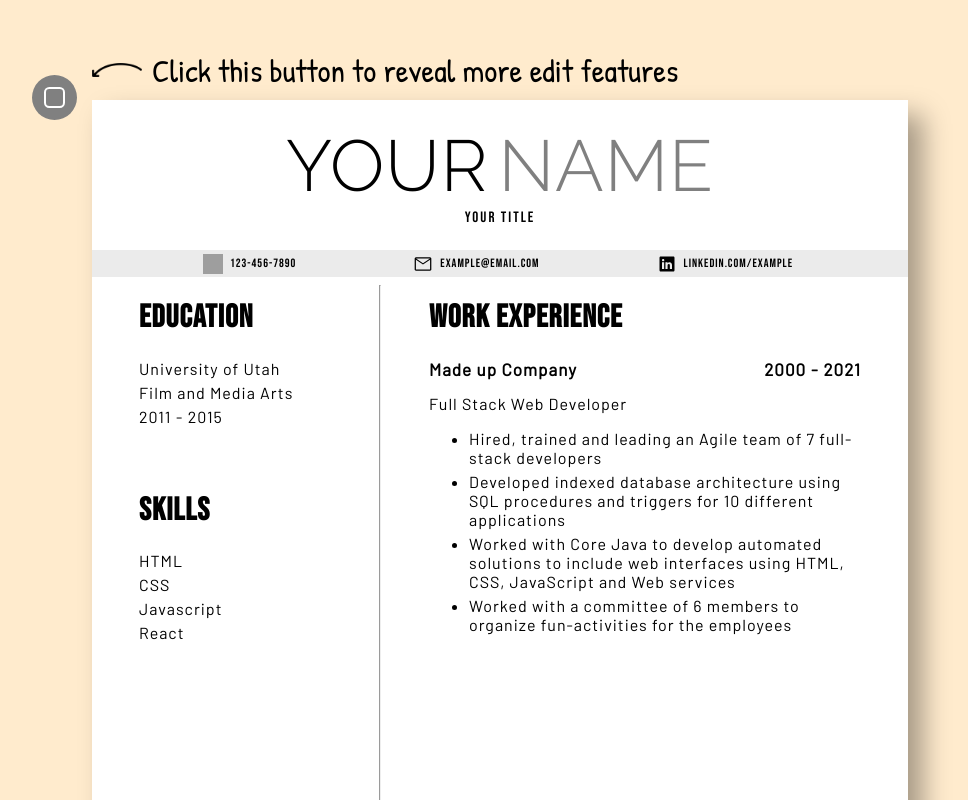
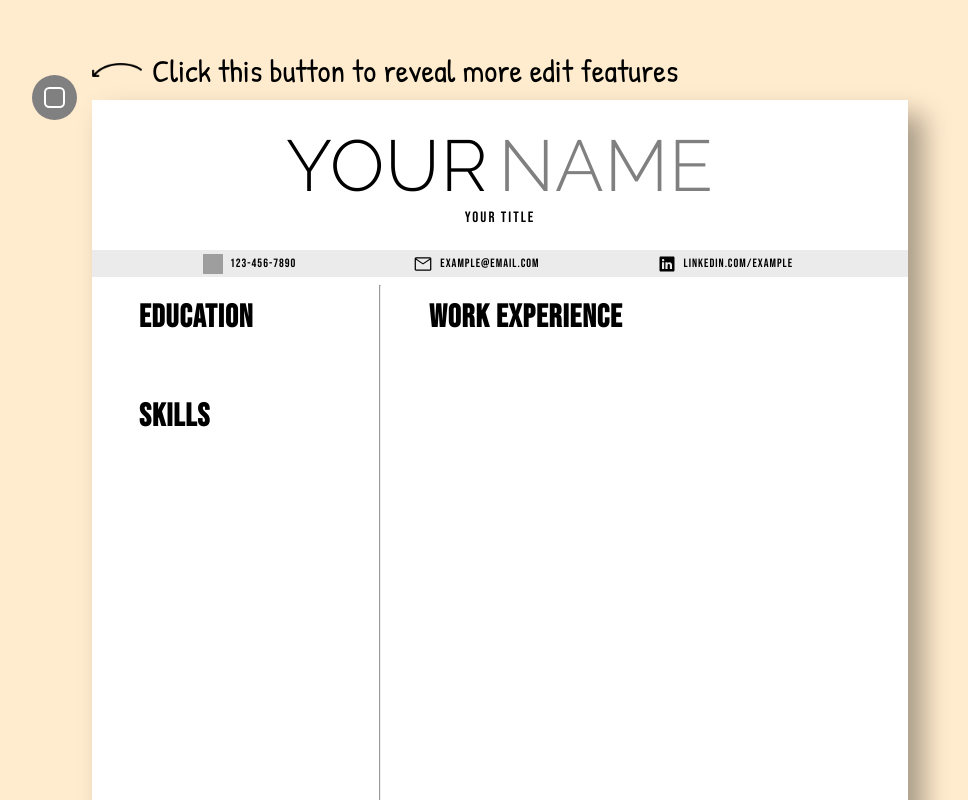
Before and after one commit to Appletri/cv-application, a React (Create React App) app: page / in a window 1280 px wide. Shown: the top 800 px of the page, without its empty margins (140-1108 px from the left). Built offline with nearby package versions, Linux system fonts and the light colour scheme; grey boxes are pictures that could not be loaded.

Commit message:
all functions are in

```diff
--- a/src/App.js
+++ b/src/App.js
@@ -13,16 +13,16 @@ class App extends Component {
     super();
     this.handleChangeGI = this.handleChangeGI.bind(this);
     this.handleChangeEE = this.handleChangeEE.bind(this);
+    this.handleChangeWE = this.handleChangeWE.bind(this);
+    this.handleChangeD = this.handleChangeD.bind(this);
+    this.handleChangeS = this.handleChangeS.bind(this);
     this.handleAddEE = this.handleAddEE.bind(this);
+    this.handleAddWE = this.handleAddWE.bind(this);
+    this.handleAddD = this.handleAddD.bind(this);
+    this.handleAddS = this.handleAddS.bind(this);
     this.handleRemoveEE = this.handleRemoveEE.bind(this);
-    this.handleChangeWE = this.handleChangeWE.bind(this);
-    this.handleAddWE = this.handleAddWE.bind(this);
     this.handleRemoveWE = this.handleRemoveWE.bind(this);
-    this.handleChangeD = this.handleChangeD.bind(this);
-    this.handleAddD = this.handleAddD.bind(this);
-    this.handleChangeS = this.handleChangeS.bind(this);
-    this.handleAddS = this.handleAddS.bind(this);
-    this.handleTwoFeatures = this.handleTwoFeatures.bind(this);
+    this.removeEmptyDetail = this.removeEmptyDetail.bind(this);
     this.toggleMoreFeatures = this.toggleMoreFeatures.bind(this);
     this.state = {
       cvInfo: {
@@ -34,33 +34,9 @@ class App extends Component {
           phoneNumber: '123-456-7890',
           linkedin: 'linkedin.com/example'
         },
-
-        educExp: [
-          {
-          schoolName: 'University of Utah',
-          titleOfStudy: 'Film and Media Arts',
-          startDate: '2011',
-          endDate: '2015',
-          id: uniqid()
-          }
-        ],
-
-
-        workExp: [
-        {
-          companyName: 'Made up Company',
-          positionTitle: 'Full Stack Web Developer',
-          startDate: '2000',
-          endDate: '2021',
-          details: [
-            {detail: 'Hired, trained and leading an Agile team of 7 full-stack developers', id: uniqid()},
-            {detail: 'Developed indexed database architecture using SQL procedures and triggers for 10 different applications', id: uniqid()},
-            {detail: 'Worked with Core Java to develop automated solutions to include web interfaces using HTML, CSS, JavaScript and Web services', id: uniqid()},
-            {detail: 'Worked with a committee of 6 members to organize fun-activities for the employees', id: uniqid()}
-          ],
-          id: uniqid()
-        }],
-        skills: ['HTML', 'CSS', 'Javascript', 'React'],
+        educExp: [],
+        workExp: [],
+        skills: [],
         editState:{ state: 'false' }
       }
     }
@@ -95,30 +71,12 @@ class App extends Component {
     }
   }
 
-  handleTwoFeatures(e) {
-    //hide feature taken from inputChanger
-    let children = e.target.parentNode.childNodes
-    children.forEach((item) => item.classList.toggle('hidden'));
-
-    //delete empty details
-    const info = this.state.cvInfo.workExp;
-    info.forEach(element => {
-      element.details.forEach((detail) => {
-        if (/[a-zA-Z]/.test(detail.detail) === false) {
-          const index = element.details.map(x => x.id).indexOf(e.target.id);
-          element.details.splice(index, 1)
-        }
-      })
-    })
-    this.setState(info);
-  }
-
-
   handleChangeS(e) {
     const info = this.state.cvInfo.skills;
     info[e.target.name] = e.target.value;
     this.setState(info);
   }
+
 
   handleAddS(e) {
     const info = this.state.cvInfo.skills;
@@ -138,13 +96,6 @@ class App extends Component {
       ],
       id: uniqid()
     });
-    this.setState(info);
-  }
-
-  handleRemoveWE(e) {
-    const info = this.state.cvInfo.workExp;
-    const index = info.map(x => x.id).indexOf(e.target.id);
-    info.splice(index, 1);
     this.setState(info);
   }
 
@@ -169,10 +120,35 @@ class App extends Component {
     this.setState(info);
   }
 
+  handleRemoveWE(e) {
+    const info = this.state.cvInfo.workExp;
+    const index = info.map(x => x.id).indexOf(e.target.id);
+    info.splice(index, 1);
+    this.setState(info);
+  }
+
   handleRemoveEE(e) {
     const info = this.state.cvInfo.educExp;
     const index = info.map(x => x.id).indexOf(e.target.id);
     info.splice(index, 1);
+    this.setState(info);
+  }
+
+  removeEmptyDetail(e) {
+    //hide feature taken from inputChanger
+    let children = e.target.parentNode.childNodes
+    children.forEach((item) => item.classList.toggle('hidden'));
+
+    //delete empty details
+    const info = this.state.cvInfo.workExp;
+    info.forEach(element => {
+      element.details.forEach((detail) => {
+        if (/[a-zA-Z]/.test(detail.detail) === false) {
+          const index = element.details.map(x => x.id).indexOf(e.target.id);
+          element.details.splice(index, 1)
+        }
+      })
+    })
     this.setState(info);
   }
 
@@ -206,9 +182,9 @@ class App extends Component {
     return (
       <div className='app'>
         <div className='edit-wrapper'>
-        <button className='edit-button' onClick={this.toggleMoreFeatures}>
-          <div className='square-icon' />
-        </button>
+          <button className='edit-button' onClick={this.toggleMoreFeatures}>
+            <div className='square-icon' />
+          </button>
           <div className='tutorial'>
             <img className='arrow' src={arrow} alt='arrow'></img> Click this button to reveal more edit features
           </div>
@@ -223,7 +199,7 @@ class App extends Component {
             <hr></hr>
             <WorkExp obj={workExp} add={this.handleAddWE} addDetail={this.handleAddD}
             change = {this.handleChangeWE} changeDetail = {this.handleChangeD}
-            deleteEmptyDetails = {this.handleTwoFeatures} remove = {this.handleRemoveWE}/>
+            deleteEmptyDetails = {this.removeEmptyDetail} remove = {this.handleRemoveWE}/>
           </div>
         </div>
       </div>
--- a/src/components/EducExp.js
+++ b/src/components/EducExp.js
@@ -1,23 +1,24 @@
-import {EditWrapper} from './Wrapper';
+import {EditWrapperInput} from './Wrapper';
 
 function EducExp(props) {
   const education = props.obj;
+
   return (
     <div className="education">
       <h1>Education</h1>
       {education.map((school, parentIndex) => {
-        return <div className="school">
-          <button className='remove hidden' onDoubleClick={props.remove} id={school.id}><div className='remove-icon'/></button>
+        return <div className="school" key={school.id}>
+          <button className='remove' onClick={props.remove} id={school.id}><div className='remove-icon'/></button>
           <div className="school-time">
-            <EditWrapper obj={school} change={props.change} field='schoolName' chLength={1}
+            <EditWrapperInput change={props.change} field='schoolName' chLength={1}
             infoEdit={school.schoolName} index={parentIndex}/>
-            <EditWrapper obj={school} change={props.change} field='titleOfStudy' chLength={1}
+            <EditWrapperInput change={props.change} field='titleOfStudy' chLength={1}
             infoEdit={school.titleOfStudy} index={parentIndex}/>
             <div className='time'>
-              <EditWrapper obj={school} change={props.change} field='startDate' chLength={1}
+              <EditWrapperInput change={props.change} field='startDate' chLength={0.5}
               infoEdit={school.startDate} index={parentIndex}/>
               <div className='dash'>-</div>
-              <EditWrapper obj={school} change={props.change} field='endDate' chLength={0}
+              <EditWrapperInput change={props.change} field='endDate' chLength={0}
               infoEdit={school.endDate} index={parentIndex}/>
             </div>
           </div>
--- a/src/components/InputChanger.js
+++ b/src/components/InputChanger.js
@@ -5,6 +5,7 @@ function InputChanger (props) {
   //     children.forEach((item) => item.classList.toggle('hidden'))
   //   }
   // }
+
   const handleChangeDoneByFocusOut = (e) => {
     let children = e.target.parentNode.childNodes
     children.forEach((item) => item.classList.toggle('hidden'))
@@ -12,7 +13,7 @@ function InputChanger (props) {
   return(
     <input type='text' id={props.index} className='textInput hidden'
     onChange={props.change} name={props.field} defaultValue={props.obj}
-    style={{width: props.obj.length + props.chLength + 'ch'}}
+    style={{width: props.obj.length + props.chLength + 'ch'}} parent={props.parent}
     onBlur={handleChangeDoneByFocusOut}/>
   );
 }
--- a/src/components/Skills.js
+++ b/src/components/Skills.js
@@ -1,4 +1,4 @@
-import {EditWrapper} from './Wrapper';
+import {EditWrapperInput} from './Wrapper';
 
   function Skills(props) {
 
@@ -7,8 +7,10 @@ import {EditWrapper} from './Wrapper';
       <h1>Skills</h1>
       <div>
       {props.obj.map((skill, index) => {
-        return <EditWrapper obj={props.obj} change={props.change} chLength={10}
-        infoEdit={skill} field = {index}/>;
+        return <div key={index}>
+          <EditWrapperInput obj={props.obj} change={props.change} chLength={10}
+          infoEdit={skill} field = {index}/>
+        </div>
       })}
       </div>
       <button className='add hidden' onClick={props.add}>Add Skill</button>
--- a/src/components/WorkExp.js
+++ b/src/components/WorkExp.js
@@ -1,4 +1,4 @@
-import {EditWrapper, EditWrapperTextArea} from './Wrapper';
+import {EditWrapperInput, EditWrapperTextArea} from './Wrapper';
 
 function WorkExp(props) {
   const works = props.obj;
@@ -6,31 +6,31 @@ function WorkExp(props) {
     <div className="work-exp">
       <h1>Work Experience</h1>
       {works.map((work, parentIndex) => {
-        return <div className="job">
-          <button className='remove hidden' onDoubleClick={props.remove} id={work.id}><div className='remove-icon'/></button>
+        return <div className="job" key={work.id}>
+          <button className='remove' onClick={props.remove} id={work.id}><div className='remove-icon'/></button>
             <div className="company-time">
-              <EditWrapper obj={work} change={props.change} field='companyName' chLength={1}
+              <EditWrapperInput change={props.change} field='companyName' chLength={1}
               infoEdit={work.companyName} index={parentIndex}/>
               <div className='time'>
-                <EditWrapper obj={work} change={props.change} field='startDate' chLength={1}
+                <EditWrapperInput change={props.change} field='startDate' chLength={1}
                 infoEdit={work.startDate} index={parentIndex}/>
                 <div className='dash'>-</div>
-                <EditWrapper obj={work} change={props.change} field='endDate' chLength={0}
+                <EditWrapperInput change={props.change} field='endDate' chLength={1}
                 infoEdit={work.endDate} index={parentIndex}/>
               </div>
             </div>
             <div className='position-title'>
-              <EditWrapper obj={work} change={props.change} field='positionTitle' chLength={1}
+              <EditWrapperInput change={props.change} field='positionTitle' chLength={1}
               infoEdit={work.positionTitle} index={parentIndex}/>
             </div>
             <ul className="details">
             {work.details.map((detail) => {
                 return <li key={detail.id}>
-                  <EditWrapperTextArea obj={props.obj} change={props.changeDetail} field={parentIndex}
+                  <EditWrapperTextArea change={props.changeDetail} field={parentIndex}
                   index={detail.id} infoEdit={detail.detail} remove={props.deleteEmptyDetails}/>
                 </li>
               })}
-            <button className='add hidden' name={parentIndex} onClick={props.addDetail}>Add Work Responsibilities</button>
+            <button className='add' name={parentIndex} onClick={props.addDetail}>Add Work Responsibilities</button>
             </ul>
           </div>
       })}
--- a/src/components/Wrapper.js
+++ b/src/components/Wrapper.js
@@ -1,16 +1,15 @@
 import {InputChanger, InputChangerTextArea} from './InputChanger';
 
-function EditWrapper(props) {
+function EditWrapperInput(props) {
   const edit = (e) => {
     let children = e.target.parentNode.childNodes
     children.forEach((item) => item.classList.toggle('hidden'))
   }
-  const parentObj = props.infoEdit;
 
   return(
     <div className='wrapper'>
-      <div onClick={edit}>{parentObj}</div>
-      <InputChanger obj={parentObj} change={props.change} field={props.field}
+      <div onClick={edit}>{props.infoEdit}</div>
+      <InputChanger obj={props.infoEdit} change={props.change} field={props.field}
       chLength={props.chLength} index={props.index}/>
     </div>
   )
@@ -21,14 +20,14 @@ function EditWrapperTextArea(props) {
     let children = e.target.parentNode.childNodes
     children.forEach((item) => item.classList.toggle('hidden'))
   }
-  const parentObj = props.infoEdit;
+
   return(
     <div className='wrapper'>
-      <div onClick={edit}>{parentObj}</div>
-      <InputChangerTextArea obj={parentObj} change={props.change} field={props.field}
+      <div onClick={edit}>{props.infoEdit}</div>
+      <InputChangerTextArea obj={props.infoEdit} change={props.change} field={props.field}
       chLength={props.chLength} index={props.index} remove={props.remove}/>
     </div>
   )
 }
 
-export {EditWrapper, EditWrapperTextArea};
+export {EditWrapperInput, EditWrapperTextArea};
```
Also changed, not shown: src/components/GeneralInfo.js (+7 -7 lines).
